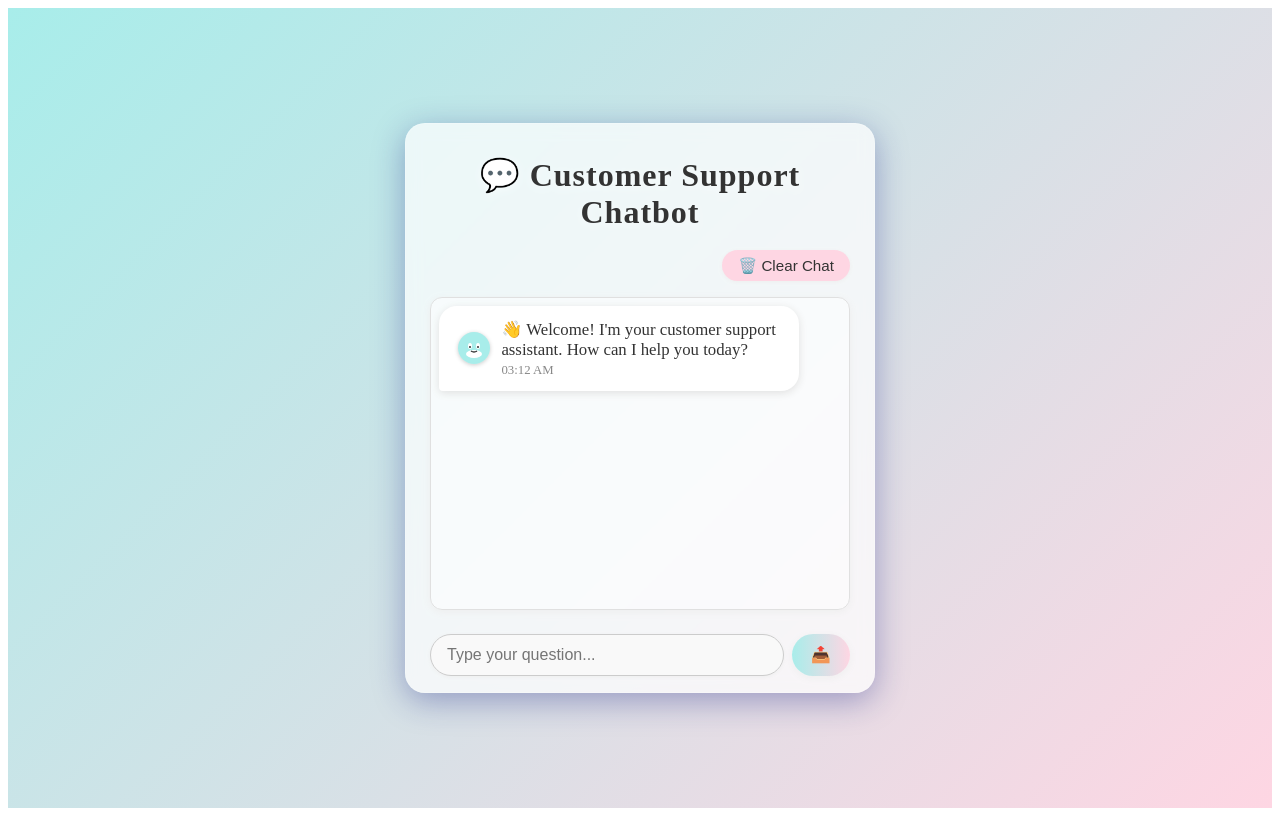
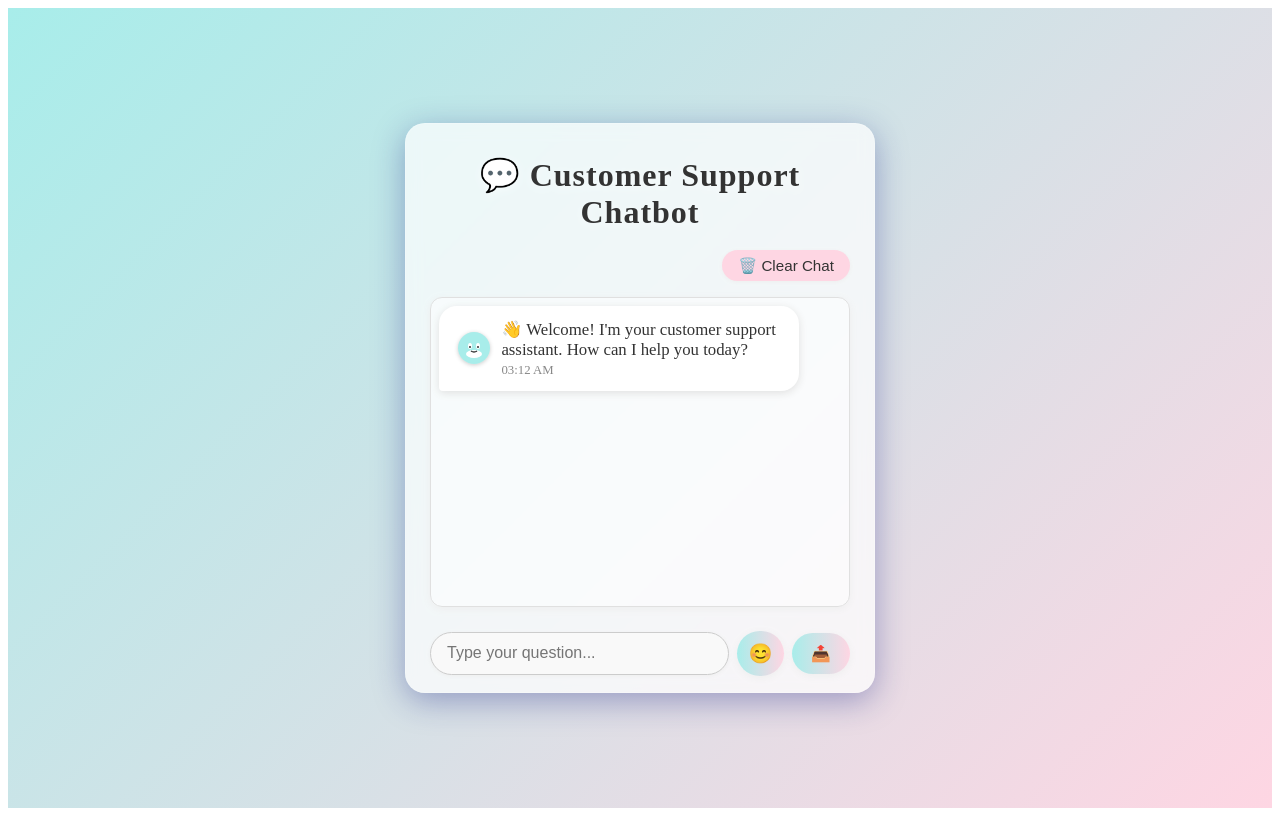
Before and after one commit to hazelcodes54/Customer-chat-bot, a React (Create React App) app in the folder chatbot-frontend/: page / in a window 1280 px wide. Built offline with nearby package versions, Linux system fonts and the light colour scheme.

Commit message:
Add emoji picker to chat input

```diff
--- a/chatbot-frontend/src/App.tsx
+++ b/chatbot-frontend/src/App.tsx
@@ -24,6 +24,14 @@ function App() {
     return saved ? JSON.parse(saved) : [];
   });
   const [input, setInput] = useState("");
+  const [showEmojiPicker, setShowEmojiPicker] = useState(false);
+  // Emoji list (simple set)
+  const emojis = ["😀", "😂", "😍", "😎", "👍", "🙏", "🎉", "😢", "🤔", "🙌", "🔥", "🥳", "💡", "🚀"];
+
+  const handleEmojiClick = (emoji: string) => {
+    setInput(input + emoji);
+    setShowEmojiPicker(false);
+  };
   const [loading, setLoading] = useState(false);
   const chatRef = useRef<HTMLDivElement>(null);
   const lastMsgRef = useRef<HTMLDivElement>(null);
@@ -320,9 +328,31 @@ function App() {
               placeholder="Type your question..."
               autoFocus
             />
+            <button
+              type="button"
+              style={{ ...buttonStyle, padding: "0.7rem", fontSize: "1.2rem" }}
+              onClick={() => setShowEmojiPicker(!showEmojiPicker)}
+              aria-label="Pick emoji"
+            >
+              😊
+            </button>
             <button style={buttonStyle} type="submit">
               <span role="img" aria-label="send">📤</span>
             </button>
+            {showEmojiPicker && (
+              <div style={{ position: "absolute", bottom: "3.5rem", left: 0, background: "#fff", border: "1px solid #eee", borderRadius: "10px", boxShadow: "0 2px 8px #eee", padding: "0.5rem", display: "flex", gap: "0.3rem", zIndex: 10 }}>
+                {emojis.map((emoji) => (
+                  <button
+                    key={emoji}
+                    type="button"
+                    style={{ fontSize: "1.3rem", background: "none", border: "none", cursor: "pointer" }}
+                    onClick={() => handleEmojiClick(emoji)}
+                  >
+                    {emoji}
+                  </button>
+                ))}
+              </div>
+            )}
           </form>
         )}
       </div>
```
